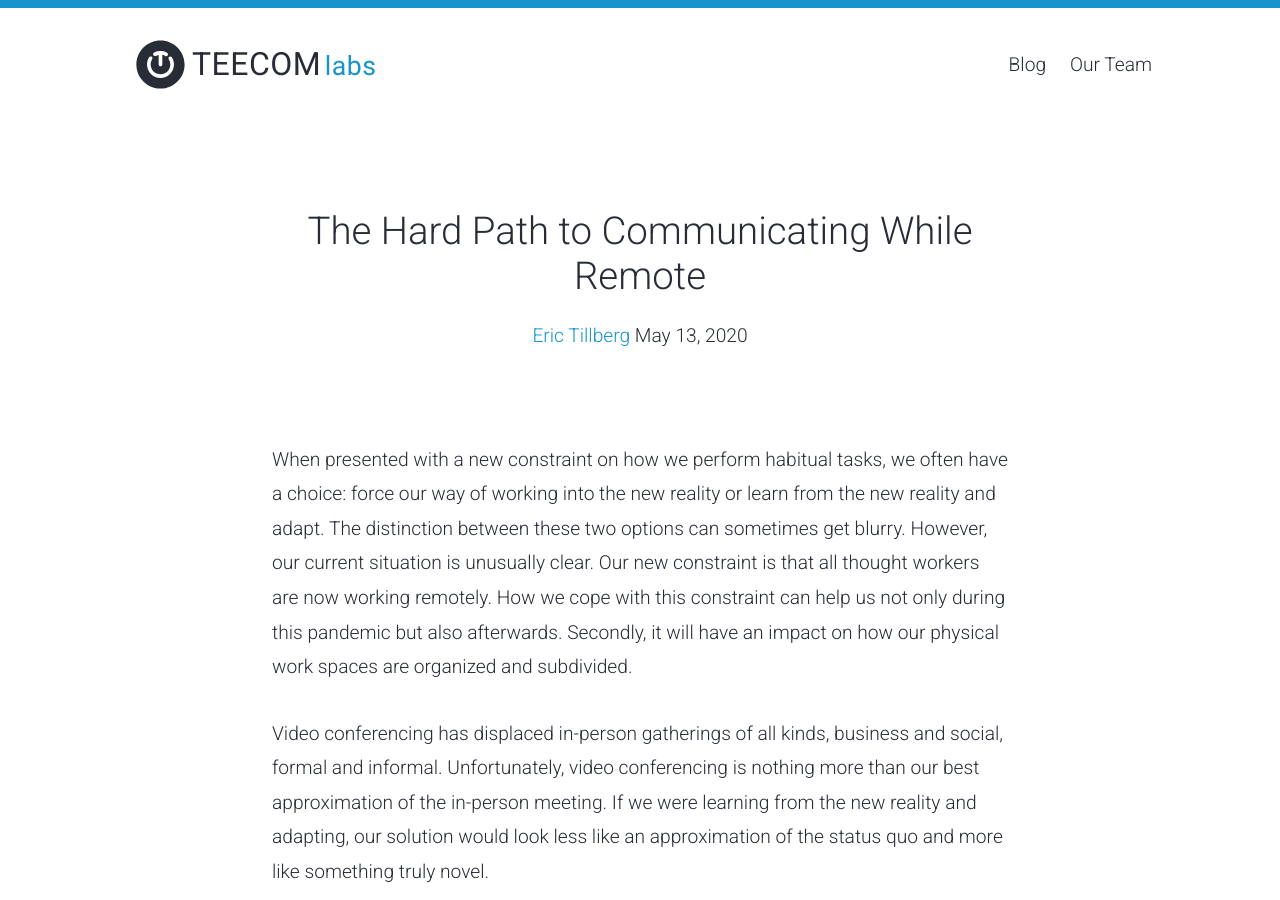
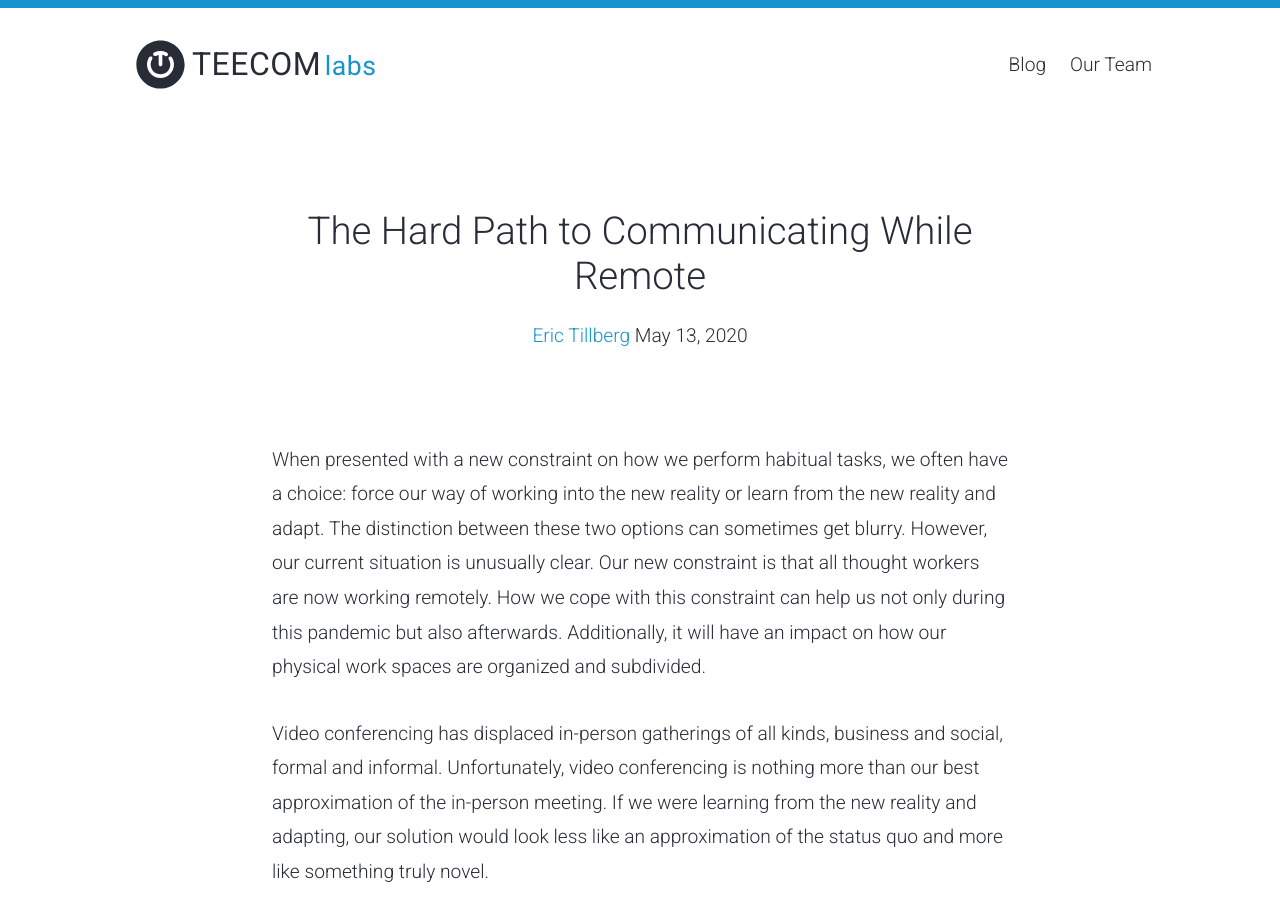
Before and after one commit to TEECOM/teecom.github.io, a Jekyll site: the page built from _posts/2020-05-13-the-hard-path-to-communicating-while-remote.md, in a window 1280 px wide and 900 px high. Built offline with Jekyll 4.4.1, drawn with Linux system fonts in a browser that asks for light colours; comment, search, counter and statistics services are not loaded; some of the changed text lies outside the part shown.

Commit message:
edits per Tyler
Thanks Tyler!!

```diff
--- a/_posts/2020-05-13-the-hard-path-to-communicating-while-remote.md
+++ b/_posts/2020-05-13-the-hard-path-to-communicating-while-remote.md
@@ -13,7 +13,7 @@
 get blurry. However, our current situation is unusually clear. Our new
 constraint is that all thought workers are now working remotely. How we cope
 with this constraint can help us not only during this pandemic but also
-afterwards. Secondly, it will have an impact on how our physical work spaces are
+afterwards. Additionally, it will have an impact on how our physical work spaces are
 organized and subdivided.
 
 Video conferencing has displaced in-person gatherings of all kinds, business and
@@ -89,7 +89,7 @@
 controversial norm in 21st century office spaces, assumes that there is a
 benefit to breaking down the cubicle walls that used to divide us. Tear the
 walls down and people will speak more freely and collaboration will
-spontaneously ensue, or so the thinking goes. What if our new model for
+spontaneously ensue, or [so the thinking goes](https://nycofficesuites.com/2017/10/26/key-advantages-open-floor-plan-office/). What if our new model for
 communication, one that grants primacy to writing rather than speaking, demands
 a different floor plan? Perhaps the walls of private study rooms in university
 libraries should be our model.
```
